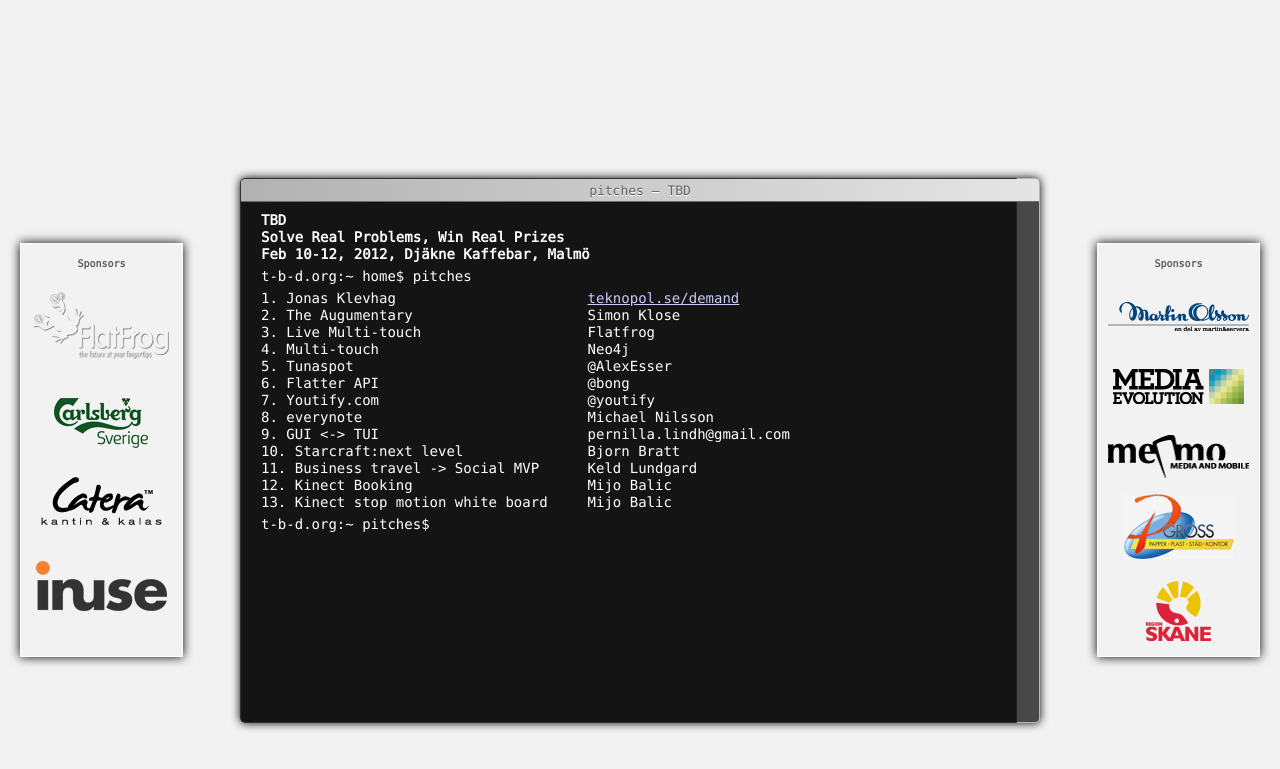
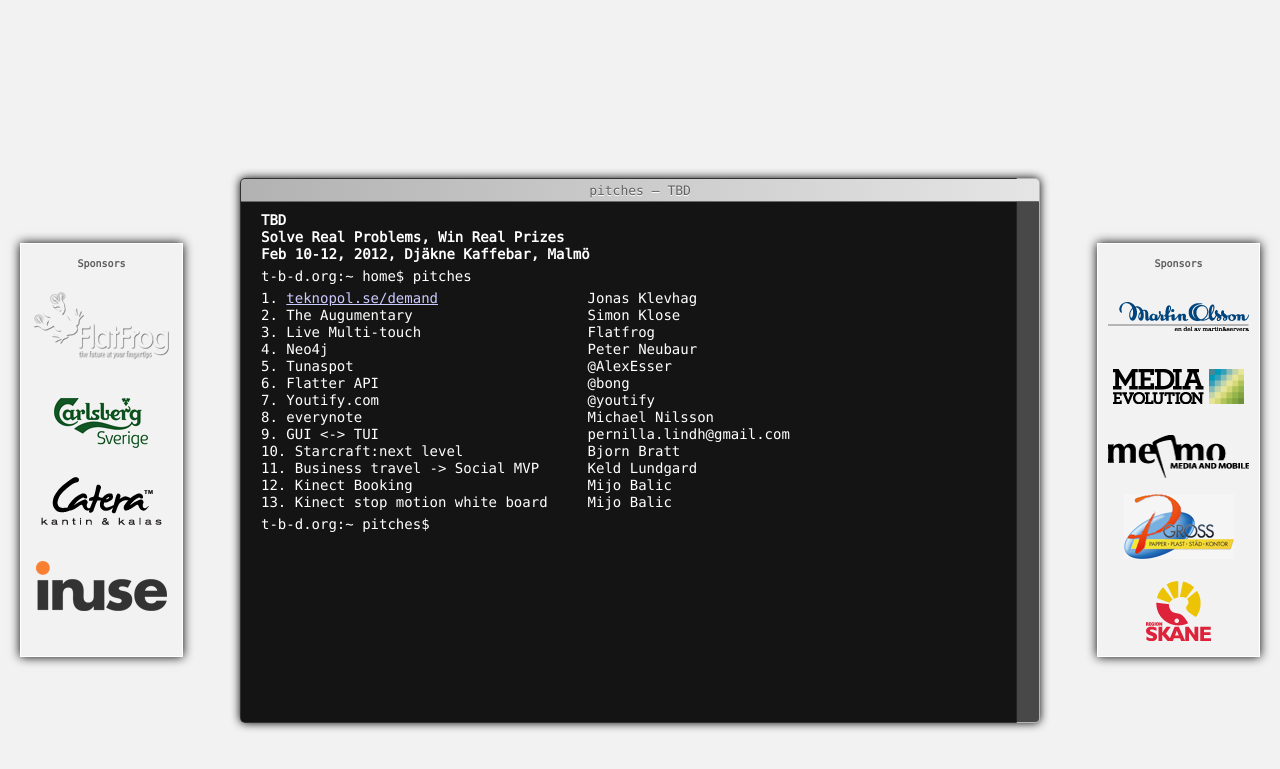
Before and after one commit to T-B-D/t-b-d.github.com, a Jekyll site: the page built from pitches/index.html, in a window 1280 px wide. Shown: the top 769 px of the page. Built offline with Jekyll 4.4.1, drawn with Linux system fonts in a browser that asks for light colours; nearby versions of some CDN libraries.

Commit message:
edit of pitches

```diff
--- a/help/index.html
+++ b/help/index.html
@@ -7,8 +7,8 @@
     <ol class="table">
     	<li class="row"><a class="hackathon c cell pr40" href="/hackathon/">hackathon</a><p class="cell">get details for the event</p></li>
     	<li class="row"><a class="program c cell pr40" href="/program/">program</a><p class="cell">get the schedule of the event</p></li>
-    	<li class="row"><a class="challenges c cell pr40" href="/challenges/">challenges</a><p class="cell">get list of things you can hack on</p></li>
-    	<li class="row"><a class="pitches c cell pr40" href="/pitches/">pitches</a><p class="cell">get list of pitches presented on friday</p></li>
+    	<li class="row"><a class="challenges c cell pr40" href="/challenges/">challenges</a><p class="cell">get list of things you can hack on (depricated in favor of pitches)</p></li>
+        <li class="row"><a class="pitches c cell pr40" href="/pitches/">pitches</a><p class="cell">get list of pitches presented on friday (more info soon)</p></li>
     	<li class="row"><a class="register c cell pr40" href="/register/">register</a><p class="cell">get registration information and sign up</p></li>
     	<li class="row"><a class="sponsors c cell pr40" href="/sponsors/">sponsors</a><p class="cell">get a list of sponsors who made the event possible</p></li>
     	<li class="row"><a class="crew c cell pr40" href="/crew/">crew</a><p class="cell">get a list of event hosts and facilitators</p></li>
--- a/pitches/index.html
+++ b/pitches/index.html
@@ -3,11 +3,12 @@
 title: pitches
 ---
 <p>t-b-d.org:~ home$ {{ page.title }}</p>
+<article>
 	<ol>
-	<li class="row"><p class="cell pr40">1. Jonas Klevhag</p><a class="cell" href="http://teknopol.se/demand">teknopol.se/demand</a></li>
+		<li class="row"><p class="cell pr40">1. <a  href="http://teknopol.se/demand">teknopol.se/demand</a></p><p class="cell">Jonas Klevhag</p></li>
 		<li class="row"><p class="cell pr40">2. The Augumentary</p><p class="cell">Simon Klose</p></li>
 		<li class="row"><p class="cell pr40">3. Live Multi-touch</p><p class="cell">Flatfrog</p></li>
-	<li class="row"><p class="cell pr40">4. Multi-touch</p><p class="cell">Neo4j</p></li>
+		<li class="row"><p class="cell pr40">4. Neo4j</p><p class="cell">Peter Neubaur</p></li>
 		<li class="row"><p class="cell pr40">5. Tunaspot</p><p class="cell">@AlexEsser</p></li>
 		<li class="row"><p class="cell pr40">6. Flatter API</p><p class="cell">@bong</p></li>
 		<li class="row"><p class="cell pr40">7. Youtify.com</p><p class="cell">@youtify</p></li>
@@ -18,3 +19,4 @@
 		<li class="row"><p class="cell pr40">12. Kinect Booking</p><p class="cell">Mijo Balic</p></li>
 		<li class="row"><p class="cell pr40">13. Kinect stop motion white board</p><p class="cell">Mijo Balic</p></li>
 	</ol>
+</article>
```
Also changed, not shown: js/output.js. Lines whose indentation alone changed are shown as unchanged.
